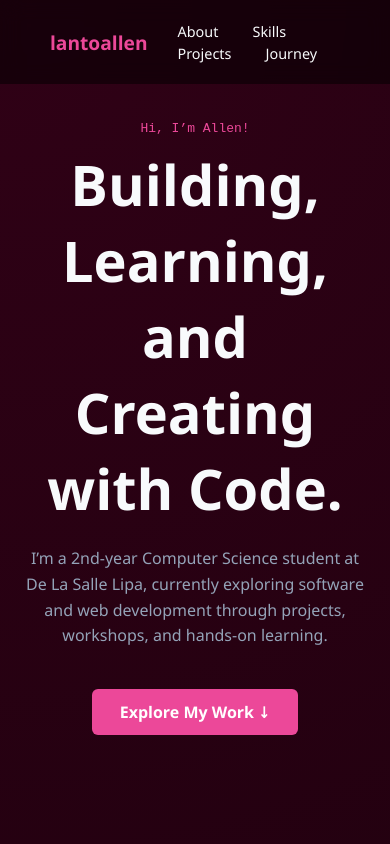
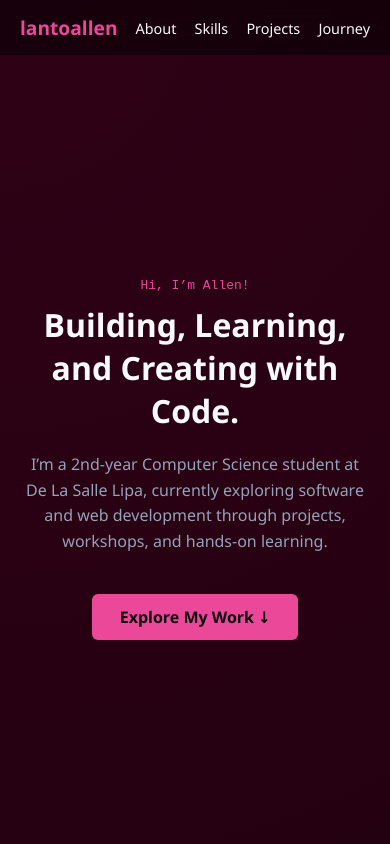
Before and after one commit to lantoallen/my-portfolio, a plain HTML site: page index.html in a window 390 px wide. Shown: the top 844 px of the page. Drawn offline with Linux system fonts and the light colour scheme.

Commit message:
Fix mobile layout, button contrast, and focus styles

```diff
--- a/index.html
+++ b/index.html
@@ -24,7 +24,7 @@
         <p class="greeting">Hi, I’m Allen!</p>
         <h1 class="hero-title">Building, Learning, and Creating with Code.</h1>
         <p class="hero-desc">I’m a 2nd-year Computer Science student at De La Salle Lipa, currently exploring software and web development through projects, workshops, and hands-on learning.</p>
-        <a href="#journey" class="btn">Explore My Work ↓</a>
+        <a href="#projects" class="btn">Explore My Work ↓</a>
     </header>
 
     <!-- ABOUT & QUICK FACTS -->
--- a/style.css
+++ b/style.css
@@ -180,3 +180,20 @@ body {
     display: inline-block;
     margin-top: 15px;
 }
+
+/* ---- Fixes: layout, contrast, focus ---- */
+html { scroll-behavior: smooth; scroll-padding-top: 80px; }
+.hero { min-height: 80vh; height: auto; padding: 60px 20px; }
+.hero-title { font-size: clamp(2rem, 6vw, 3.5rem); }
+.btn { color: #0b0b0b; }
+a:focus-visible, .btn:focus-visible { outline: 2px solid var(--accent-pink); outline-offset: 3px; }
+
+@media (max-width: 640px) {
+  .navbar { padding: 14px 20px; }
+  .nav-links a { margin-left: 14px; }
+  .container { padding: 60px 20px; }
+}
+@media (prefers-reduced-motion: reduce) {
+  html { scroll-behavior: auto; }
+  * { transition: none !important; }
+}
```
